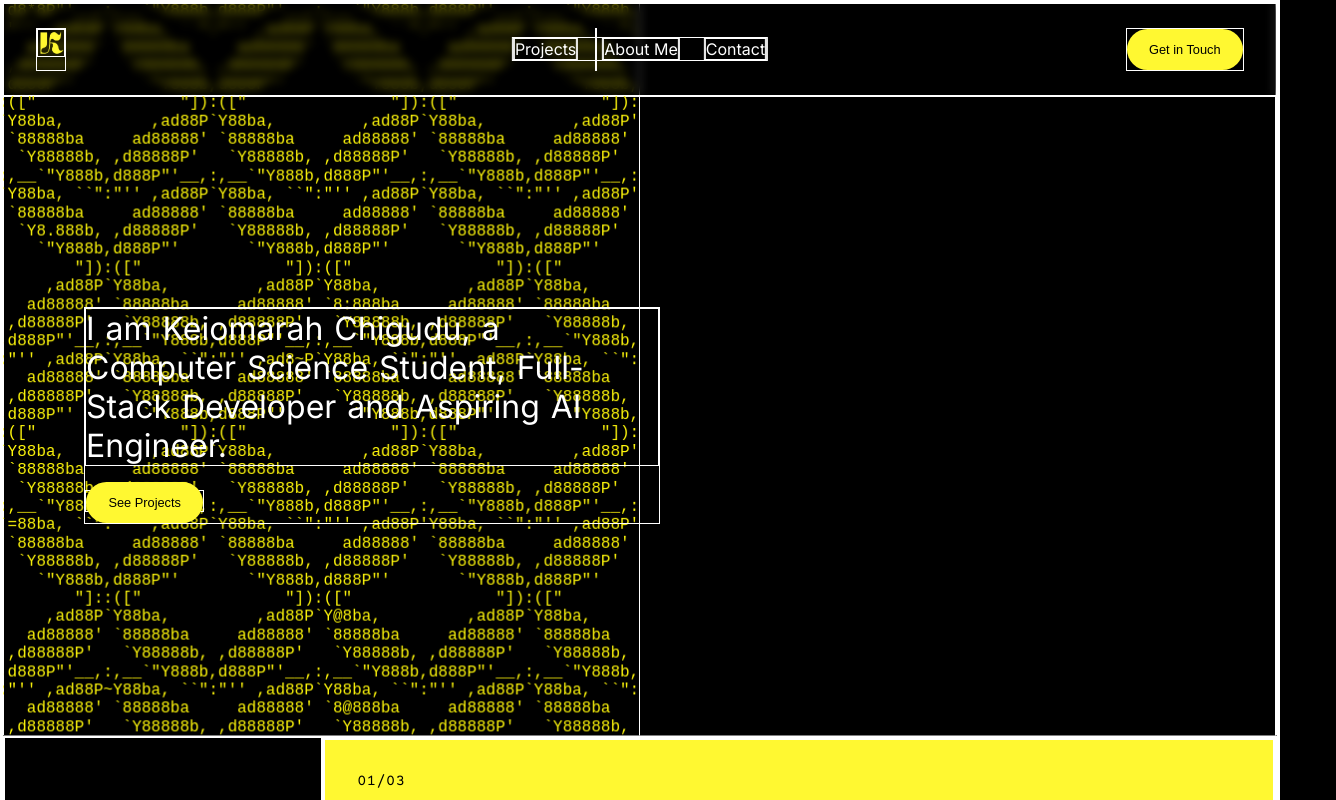
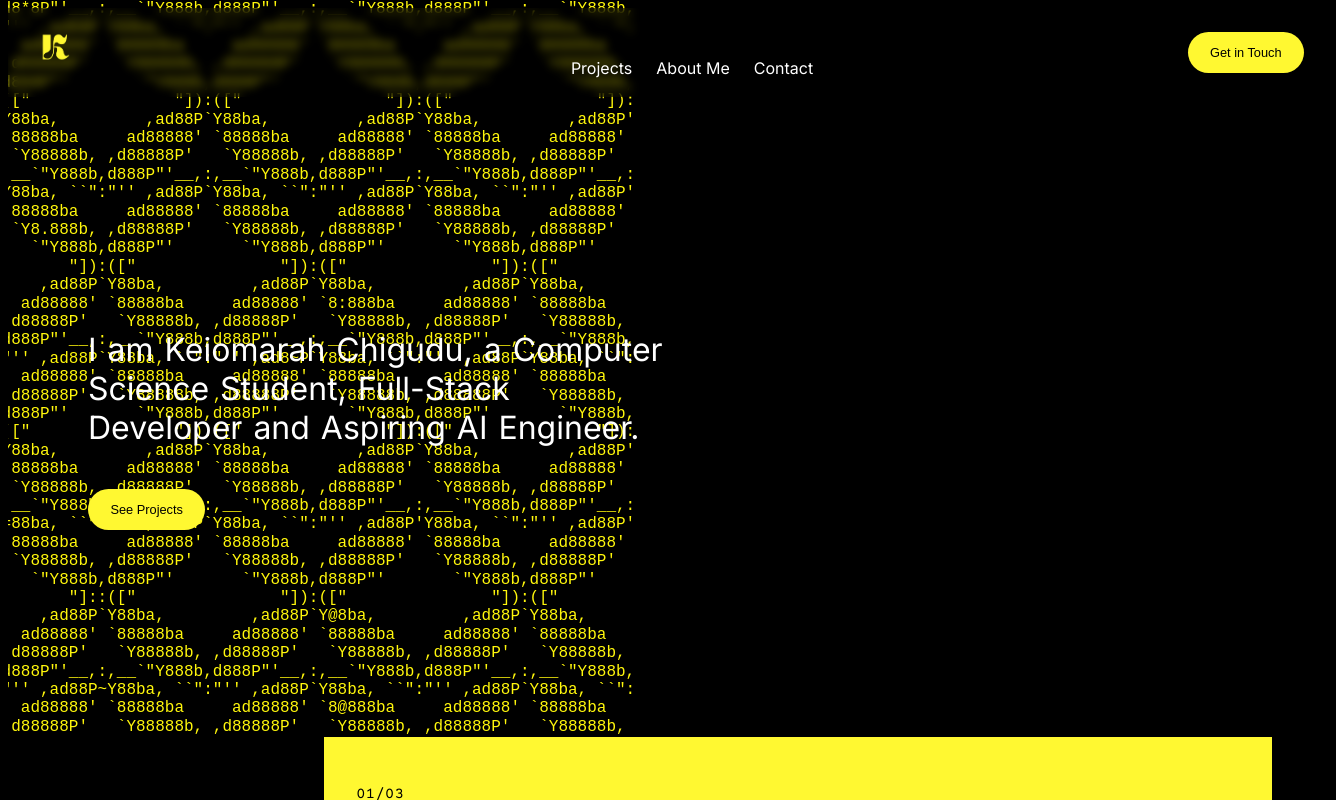
Before and after one commit to keiomarah/portfolio-site, a React (Vite) app: page / in a window 1280 px wide. Shown: the top 800 px of the page, 1336 px wide, since content can reach past the window. Built offline with nearby package versions, Linux system fonts and the light colour scheme.

Commit message:
Remove white lines

```diff
--- a/src/index.css
+++ b/src/index.css
@@ -3,13 +3,11 @@
   --form-grey: rgb(64, 64, 64);
 }
 
-*,
-*::after,
+* *::after,
 *::before {
   box-sizing: border-box;
   padding: 0;
   margin: 0;
-  border: 1px solid white;
 }
 
 html {
```
